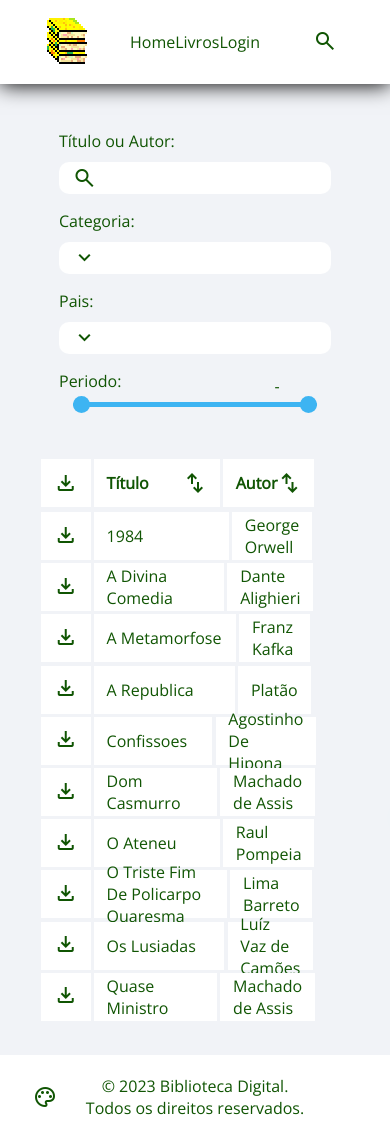
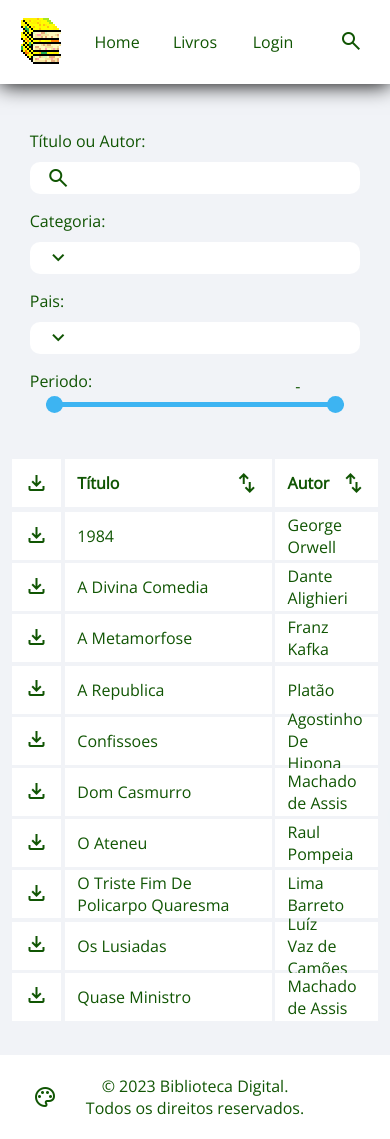
Before and after one commit to JezielHonorato/BibliotecaDigital, a PHP site: page /livros.php in a window 390 px wide. Run offline with PHP 8.4, Linux system fonts and the light colour scheme; data comes from the database, SQL or seed files in the repository.

Commit message:
tela mobile

```diff
--- a/header.php
+++ b/header.php
@@ -30,7 +30,7 @@
     <nav>
       <a href='./index.php'>Home</a>
       <a href='./livros.php'>Livros</a>
-      <?= $user ? "<a href='./cadastrar.php'>Cadastrar</a>": '' ?>
+      <?= $user ? "<a href='./cadastrar.php'>Cadastrar</a>" : '' ?>
       <a href='./login.php'>Login</a>
     </nav>
     <a href='./livros.php'><i>search</i></a>
--- a/main.css
+++ b/main.css
@@ -493,7 +493,16 @@ footer {
 }
 
 @media screen and (max-width: 1000px) {
-
+  main {
+    width: 95%;
+  }
+  header {
+    grid-template-columns: 1fr 3fr 1fr;
+  }
+  .tabela-livros tr {
+    display: grid;
+    grid-template-columns: 1fr 8fr 4fr;
+  }
   table tr td:nth-child(4), table tr th:nth-child(4) {
     display: none;
   }
```
